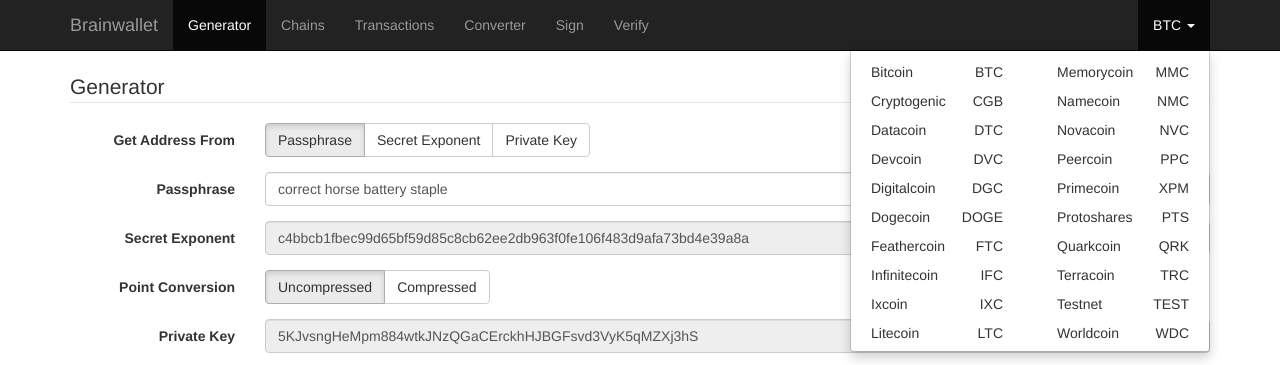
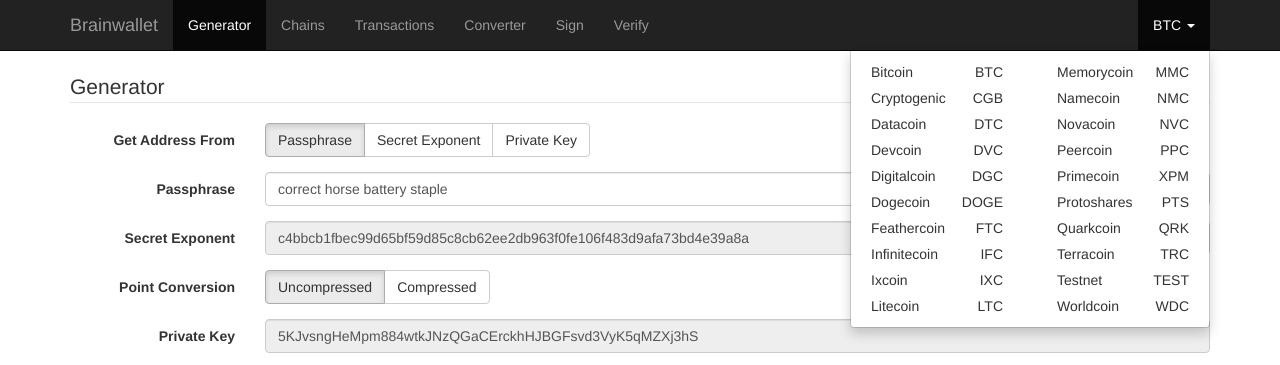
Before and after one commit to brainwallet/brainwallet.github.io, a plain HTML site: page index.html in a window 1280 px wide. Both pictures are taken after a click on the link "BTC". Shown: the top 365 px of the page. Drawn offline with Linux system fonts and the light colour scheme; a script that the page names is missing.

Commit message:
css fix for dropdown menu

```diff
--- a/css/brainwallet.css
+++ b/css/brainwallet.css
@@ -10,8 +10,5 @@
   -webkit-column-count: 2;
   column-count:2;
   width: 360px;
+  padding: 8px 0px;
 }
-
-.dropdown-menu-two-column li {
-	padding-top: 3px;
-}
```
